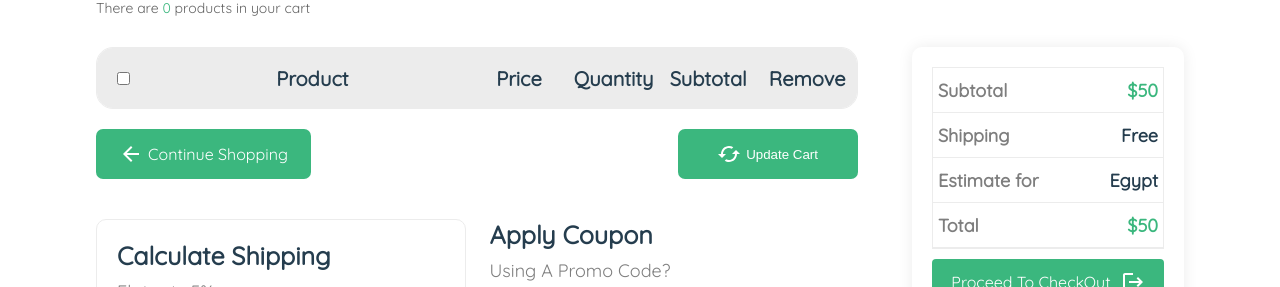
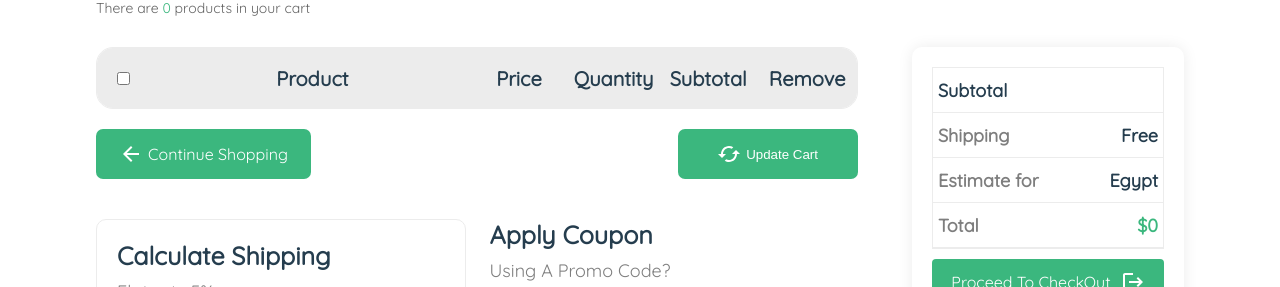
Before and after one commit to moatazzanwarr/E-Commerce-React, a React (Create React App) app: page /cart in a window 1280 px wide. Shown: the part 346-633 px from the top of the page. Built offline with nearby package versions, Linux system fonts and the light colour scheme.

Commit message:
after add the data to check out from cart and add tota price to cart and check out page

```diff
--- a/src/components/Cart/cart.jsx
+++ b/src/components/Cart/cart.jsx
@@ -16,7 +16,7 @@ function Cart() {
   const [total, setTotal] = useState(50);
   const [estimate, setEstimate] = useState("Egypt");
 
-  const { cart, removeFromCart, clearCart } = useContext(CartContext);
+  const { cart, removeFromCart, clearCart, totalPrice } = useContext(CartContext);
 
   return (
     <section className="cart">
@@ -43,11 +43,10 @@ function Cart() {
         <h1>Your Cart</h1>
         <div>
           <p>
-            There are <span>{cart.length} </span>products in
-            your cart
+            There are <span>{cart.length} </span>products in your cart
           </p>
           {cart.length > 0 && (
-            <div onClick={()=> clearCart()} >
+            <div onClick={() => clearCart()}>
               <icons.DeleteIcon className="i" />
               Clear Cart
             </div>
@@ -138,7 +137,12 @@ function Cart() {
             <div className="data">
               <div>
                 <span>Subtotal</span>
-                <span className="total">${total}</span>
+                {/* <span className="total">
+                  $
+                  {cart.reduce((total, item) => {
+                    return total + item.price * item.qty;
+                  }, 0)}
+                </span> */}
               </div>
               <div>
                 <span>Shipping</span>
@@ -150,7 +154,10 @@ function Cart() {
               </div>
               <div>
                 <span>Total</span>
-                <span className="total">${total}</span>
+                <span className="total">
+                  $
+                  {totalPrice}
+                </span>
               </div>
             </div>
             <div className="btn">
--- a/src/components/checkOut/checkOut.jsx
+++ b/src/components/checkOut/checkOut.jsx
@@ -1,5 +1,5 @@
 //Imports
-import React from "react";
+import React, { useContext } from "react";
 import "./checkOut.css";
 import "./checkOutRespon.css";
 
@@ -8,10 +8,11 @@ import { Link } from "react-router-dom";
 // Icons
 import icons from "../../assets/icons";
 
+// context
+import { CartContext } from "../../context/cartContext";
+
 function CheckOut() {
-
-    const cartStorag = localStorage.getItem("cart")
-    const cartPars = JSON.parse(cartStorag)
+  const { cart, totalPrice } = useContext(CartContext);
 
   return (
     <section className="checkOut">
@@ -45,12 +46,15 @@ function CheckOut() {
           <div className="left">
             <div>
               <div>
-                        <div><icons.PersonOutlineIcon className="i"/>Already have an Account?</div>
+                <div>
+                  <icons.PersonOutlineIcon className="i" />
+                  Already have an Account?
+                </div>
                 <Link to="/signIn">Click here to login</Link>
               </div>
               <div>
-                        <icons.LocalOfferIcon className="i"/>
-                        <input type="text" placeholder="Enter Coupon Code..."/>
+                <icons.LocalOfferIcon className="i" />
+                <input type="text" placeholder="Enter Coupon Code..." />
                 <button>Apply Coupon</button>
               </div>
             </div>
@@ -59,12 +63,12 @@ function CheckOut() {
               <h2>Billing Details</h2>
               <form action="">
                 <div>
-                            <input type="text" placeholder="First name *"/>
-                            <input type="text" placeholder="Last name *"/>
+                  <input type="text" placeholder="First name *" />
+                  <input type="text" placeholder="Last name *" />
                 </div>
                 <div>
-                            <input type="text" placeholder="Address *"/>
-                            <input type="text" placeholder="Address line2"/>
+                  <input type="text" placeholder="Address *" />
+                  <input type="text" placeholder="Address line2" />
                 </div>
                 <div>
                   <select name="" id="">
@@ -73,20 +77,18 @@ function CheckOut() {
                     <option value="">Select an option...</option>
                     <option value="">Select an option...</option>
                   </select>
-                            <input type="text" placeholder="City / Town *"/>
+                  <input type="text" placeholder="City / Town *" />
                 </div>
                 <div>
-                            <input type="text" placeholder="Postcode / ZIP *"/>
-                            <input type="text" placeholder="Phone *"/>
+                  <input type="text" placeholder="Postcode / ZIP *" />
+                  <input type="text" placeholder="Phone *" />
                 </div>
                 <div>
-                            <input type="text" placeholder="Company Name"/>
-                            <input type="text" placeholder="Email address *"/>
+                  <input type="text" placeholder="Company Name" />
+                  <input type="text" placeholder="Email address *" />
                 </div>
                 <div>
-                            <textarea name="" id="">
-
-                            </textarea>
+                  <textarea name="" id=""></textarea>
                 </div>
                 <div>
                   <input type="checkbox" name="" id="account" />
@@ -105,24 +107,25 @@ function CheckOut() {
               <h2>Your Order</h2>
               <p>Subtotal</p>
             </div>
-                {
-                    cartPars.map((item,index)=>(
+            {cart.map((item, index) => (
               <div className="product" key={item.id}>
                 <div className="img">
-                                <img src="" alt="product image" />
+                  <img src={item.src} alt="product image" />
                 </div>
                 <div className="title">
                   <h4>{item.title}</h4>
                   <div className="rate">
-                                    <icons.StarIcon className="i"/>
-                                    ({item.rate})
+                    <icons.StarIcon className="i" />({item.rate})
                   </div>
                 </div>
-                            <p>x1</p>
+                <p>x{item.qty}</p>
                 <h4>${parseInt(item.price)}</h4>
               </div>
-                    ))
-                }
+            ))}
+
+            <div className="total">
+                <h3>Total: ${totalPrice}</h3>
+            </div>
           </div>
         </div>
       </div>
--- a/src/context/cartContext.js
+++ b/src/context/cartContext.js
@@ -5,6 +5,7 @@ export const CartContext = createContext();
 export function CartProvider({ children }) {
   const [cart, setCart] = useState([]);
   const [cartQty, setCartQty] = useState(0);
+  const [totalPrice, setTotalPrice] = useState(0);
 
   useEffect(() => {
     const SavedCart = JSON.parse(localStorage.getItem("cart")) || [];
@@ -42,9 +43,16 @@ export function CartProvider({ children }) {
     setCartQty(qty);
   }, [cart]);
 
+  useEffect(()=>{
+    const totalPrice = cart.reduce((total, item)=>{
+      return total + item.price * item.qty;
+    },0);
+    setTotalPrice(totalPrice);
+  })
+
   return (
     <CartContext.Provider
-      value={{ cart, addToCart, removeFromCart, clearCart, cartQty }}
+      value={{ cart, addToCart, removeFromCart, clearCart, cartQty, totalPrice }}
     >
       {children}
     </CartContext.Provider>
```
Lines whose indentation alone changed are shown as unchanged.
